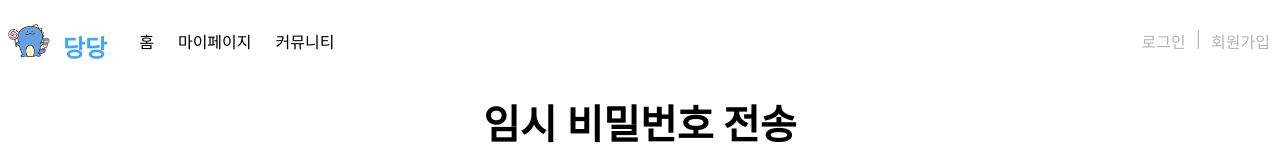
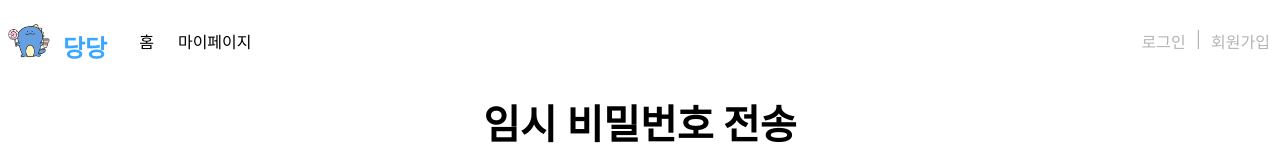
Before and after one commit to capstone-design-a4/dangdang-FE, a React (Create React App) app: page /tempwform in a window 1280 px wide. Shown: the top 160 px of the page. Built offline with nearby package versions, Linux system fonts and the light colour scheme.

Commit message:
feature: 커뮤니티 없애기

```diff
--- a/src/Navbar.js
+++ b/src/Navbar.js
@@ -17,7 +17,7 @@ function Navbar() {
             <ul className="nav_menu">
                 <li><Link to={homePage} className="home">홈</Link></li>
                 <li><Link to="/mypage" className="mypage">마이페이지</Link></li>
-                <li><Link to="*" className="community">커뮤니티</Link></li>
+                {/* <li><Link to="*" className="community">커뮤니티</Link></li> */}
             </ul>
             <ul className="nav_login">
                 {user.isLoggedIn ? (
```
